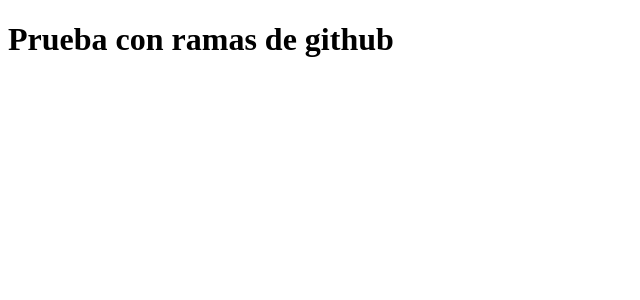
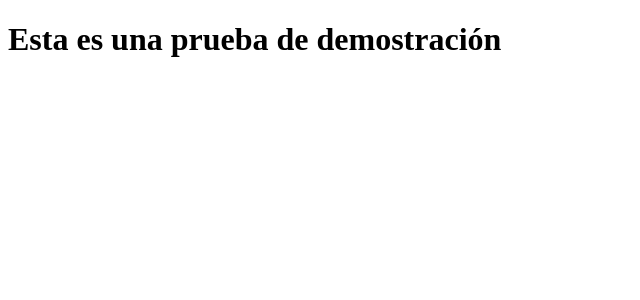
Before and after one commit to MatiasCV27/Foodie_WebApp, an Angular app: page / in a window 1280 px wide. Shown: the top 300 px of the page, without its empty margins (0-640 px from the left). Built offline with nearby package versions, Linux system fonts and the light colour scheme.

Commit message:
Prueba V1

```diff
--- a/src/app/app.component.html
+++ b/src/app/app.component.html
@@ -1 +1 @@
-<h1>Prueba con ramas de github</h1>
+<h1>Esta es una prueba de demostración</h1>
```
